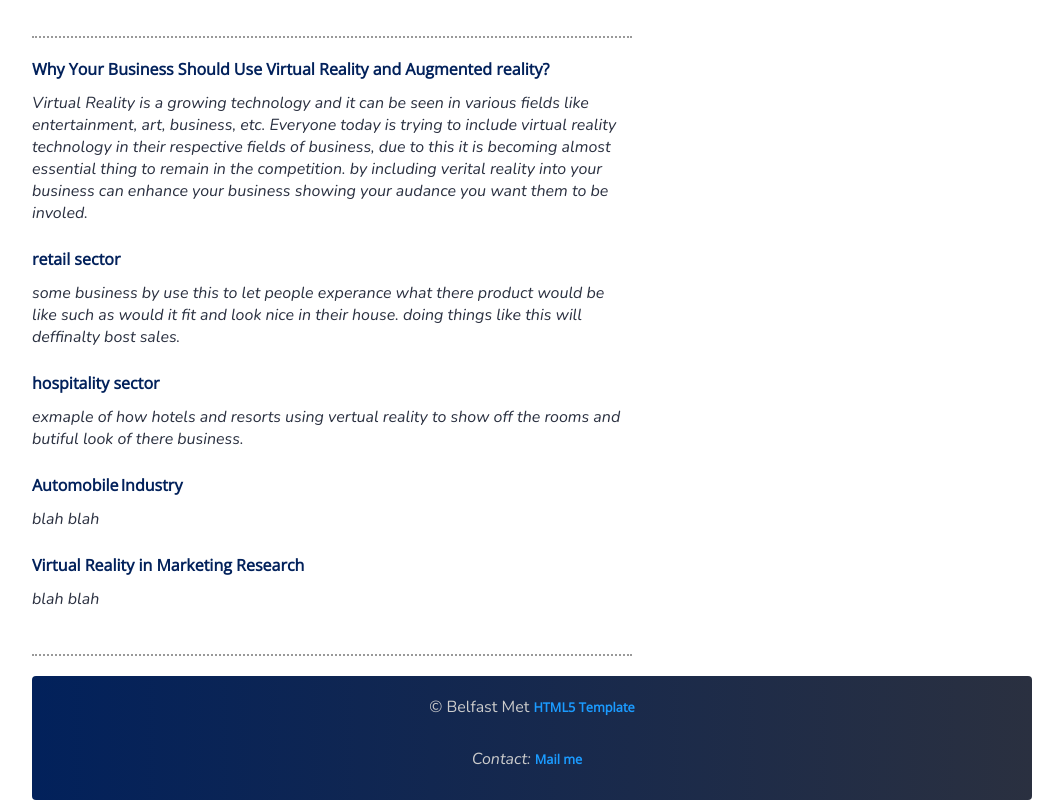
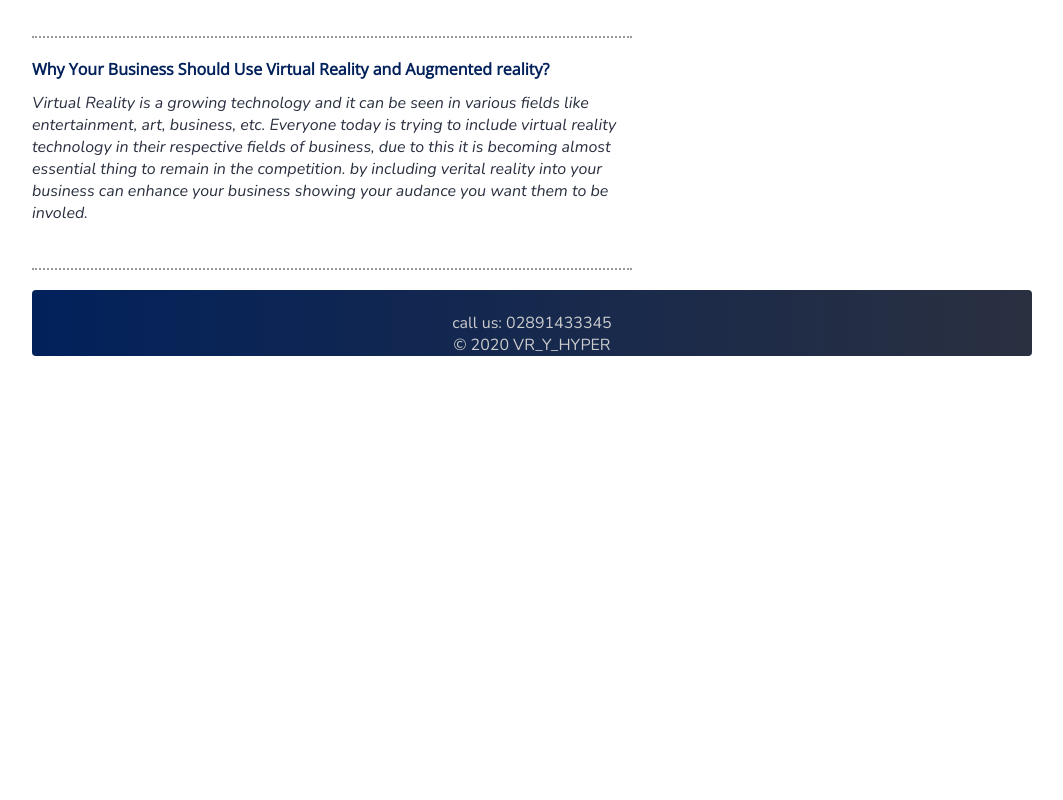
Before and after one commit to bethtitmus/bethT, a plain HTML site: page index.html in a window 1280 px wide. Shown: the part 1612-2412 px from the top of the page, without its empty margins (108-1171 px from the left). After the commit the page ends 1968 px from the top, so only its background shows below. Drawn offline with nearby package versions, Linux system fonts and the light colour scheme.

Commit message:
Update index.html

```diff
--- a/index.html
+++ b/index.html
@@ -88,34 +88,17 @@
     	                Everyone today is trying to include virtual reality technology in their respective fields of business,
     	                due to this it is becoming almost essential thing to remain in the competition.
     					by including verital reality into your business can enhance your business showing your audance you want them to be involed.
-    				</p>
-                        <!-- (Action needed) >>>> small space  -->
-    				<h2> retail sector </h2>
-    				<p>
-    					some business by use this to let people experance what there product would be like such as would it fit and look nice in their house.
-    	                doing things like this will deffinalty bost sales.
-    				</p>
-                        <!-- (Action needed) >>>> small space  -->
-    				<h2> hospitality sector</h2>
-    				<p>
-    					exmaple of how hotels and resorts using vertual reality to show off the rooms and butiful look of there business.
-    				</p>
-                        <!-- (Action needed) >>>> small space  -->
-    	            <h2> Automobile Industry </h2>
-                    <p>blah blah </p>
-                        <!-- (Action needed) >>>> small space  -->
-    				<h2> Virtual Reality in Marketing Research </h2>
-    				<p>blah blah</p>
+
 
     	        </article>
     	    </main>
         </section>
         <!-- footer -->
         <footer>
-    	    <p>&copy; Belfast Met <a href="https://www.belfastmet.ac.uk/" target="_blank" rel="nofollow">HTML5 Template</a></p>
-    	    <address>
-    		    Contact: <a href="50016182@belfastmet.ac.uk">Mail me</a>
-    	    </address>
+    	<br>
+       call us: 02891433345
+<br>
+	© 2020 VR_Y_HYPER
       </footer>
     </body>
 </html>
```
